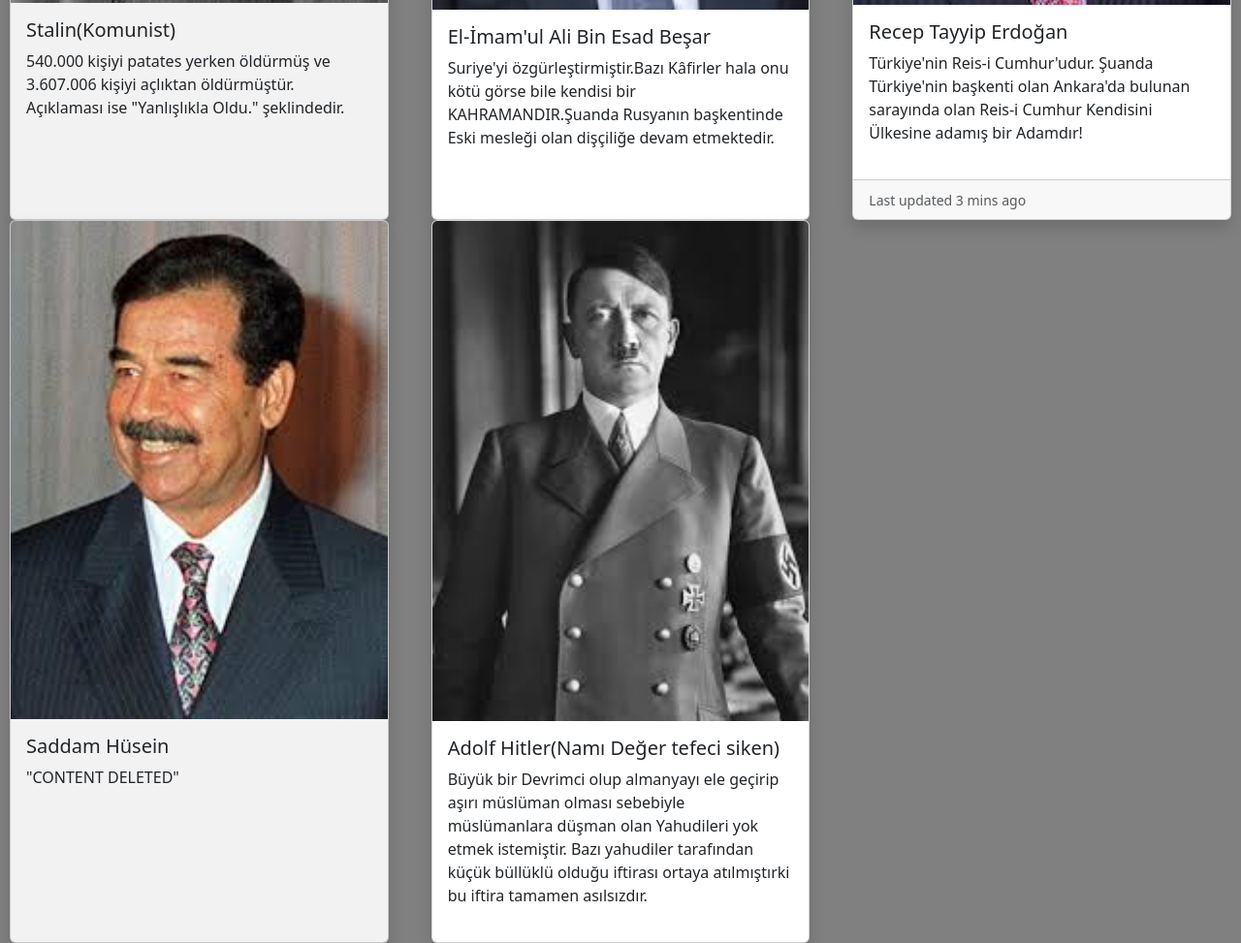
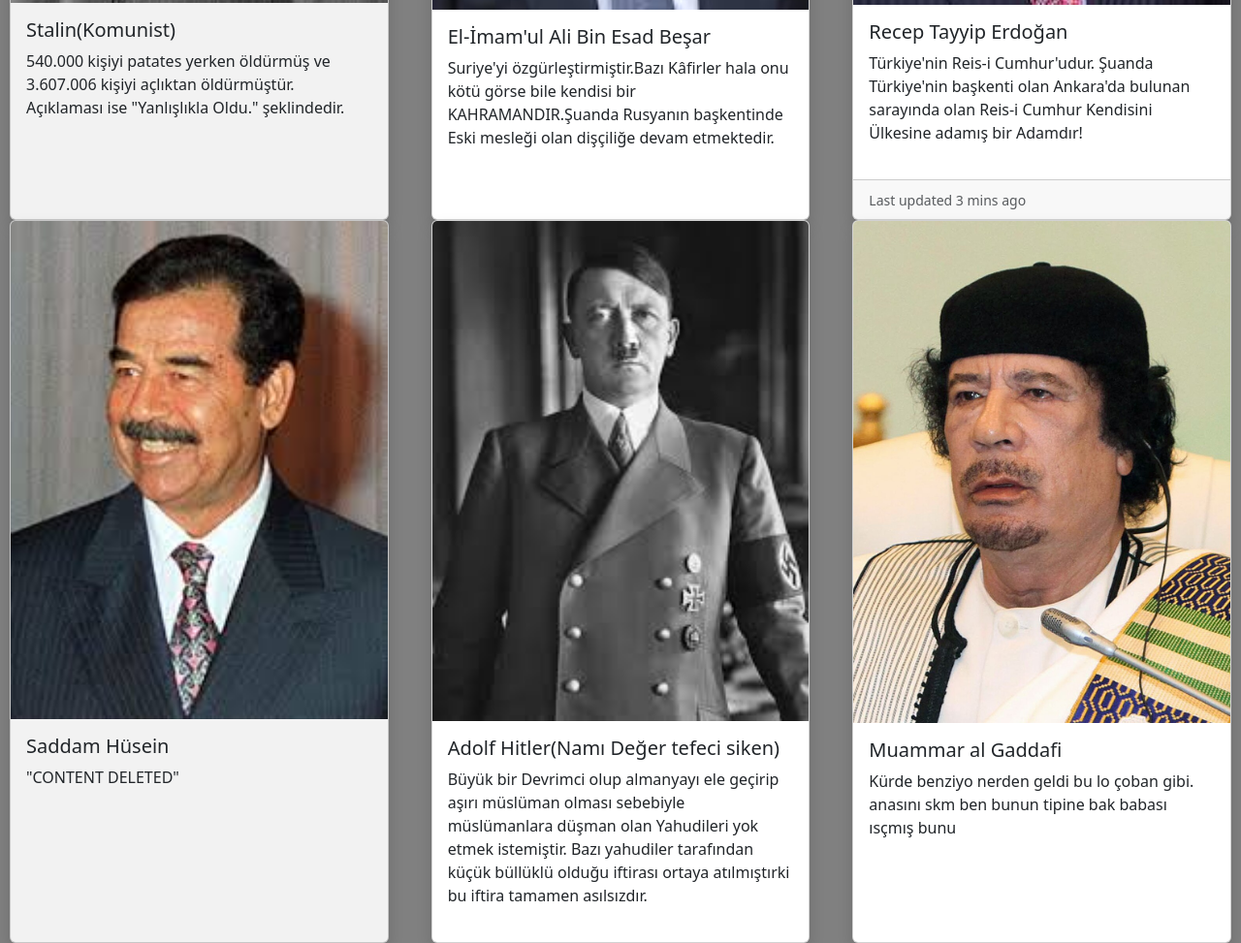
Before and after one commit to EmreAltinoz66/EmreAltinoz66.github.io, a plain HTML site: page index.html in a window 1280 px wide. Shown: the part 527-1500 px from the top of the page at 97% size. Drawn offline with nearby package versions, Linux system fonts and the light colour scheme.

Commit message:
Update index.html

```diff
--- a/index.html
+++ b/index.html
@@ -84,6 +84,16 @@
 
             </div>
         </div>
+         <div class="col">
+            <div class="card h-100 shadow">
+                <img src="Muammar_al-Gaddafi_in_2010_(cropped).jpg" class="card-img-top" alt="...">
+                <div class="card-body">
+                    <h5 class="card-title">Muammar al Gaddafi</h5>
+                    <p class="card-text">Kürde benziyo nerden geldi bu lo çoban gibi. anasını skm ben bunun tipine bak babası ısçmış bunu</p>
+                </div>
+
+            </div>
+        </div>
 
     </div>
     <!--card End-->
```
